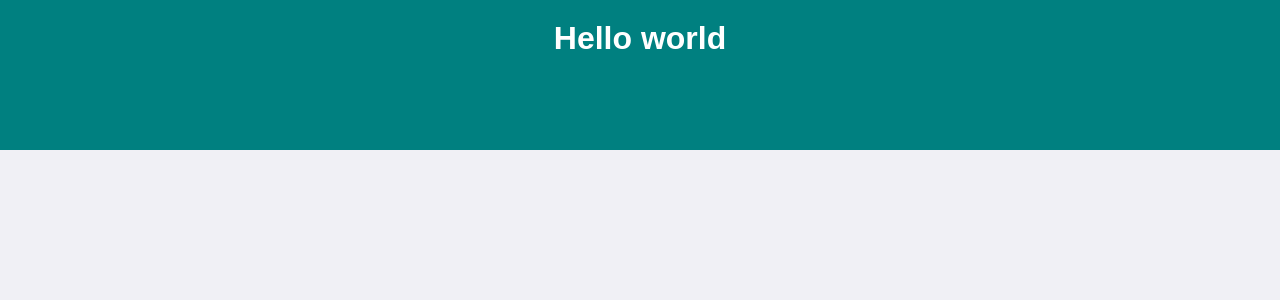
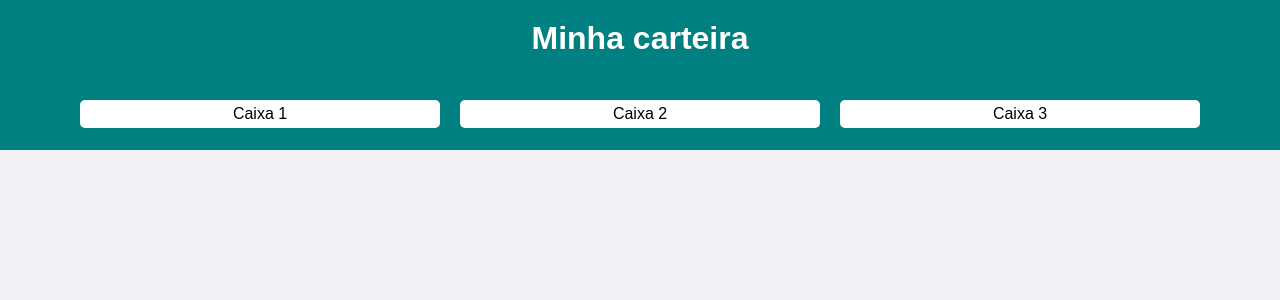
Before and after one commit to gabisartori/financeiro, a React (Create React App) app: page / in a window 1280 px wide. Shown: the top 300 px of the page. Built offline with nearby package versions, Linux system fonts and the light colour scheme.

Commit message:
Modelos para caixas de resumo

```diff
--- a/src/App.tsx
+++ b/src/App.tsx
@@ -1,5 +1,6 @@
 import React from 'react';
 import Header from './components/Header/index';
+import Summary from './components/Summary';
 import GlobalStyle from './styles/global';
 
 function App() {
@@ -7,6 +8,7 @@ function App() {
     <div>
       <GlobalStyle />
       <Header />
+      <Summary />
     </div>
   );
 }
--- a/src/components/Header/index.tsx
+++ b/src/components/Header/index.tsx
@@ -2,12 +2,12 @@ import * as C from './style';
 
 export default function Header(){
     return(
-        <C.container>
+        <C.Container>
             <C.Header>
                 <C.Title>
-                    Hello world
+                    Minha carteira
                 </C.Title>
             </C.Header>
-        </C.container>
+        </C.Container>
     )
 };
--- a/src/components/Header/style.tsx
+++ b/src/components/Header/style.tsx
@@ -1,6 +1,6 @@
 import styled from 'styled-components';
 
-export const container = styled.div`
+export const Container = styled.div`
     height: 150px;
     text-align: center;
     background-color: teal;
@@ -9,6 +9,6 @@ export const container = styled.div`
 export const Header = styled.h1``;
 
 export const Title = styled.div`
-    padding: 20px;
+    padding-top: 20px;
     color: #fff;
 `;
--- /dev/null
+++ b/src/components/Summary/index.tsx
@@ -0,0 +1,12 @@
+import * as C from './style';
+import SummaryItem from '../SummaryItem';
+
+export default function Summary(){
+    return(
+        <C.Container>
+            <SummaryItem text="Caixa 1"/>
+            <SummaryItem text="Caixa 2"/>
+            <SummaryItem text="Caixa 3"/>
+        </C.Container>
+        )
+};
--- /dev/null
+++ b/src/components/Summary/style.tsx
@@ -0,0 +1,11 @@
+import styled from 'styled-components';
+
+export const Container = styled.div`
+    max-width: 1120px;
+    width: 98%;
+    margin: 0 auto;
+    display: flex;
+    gap: 20px;
+    margin-top: -50px;
+    justify-content: space-around;
+`;
--- /dev/null
+++ b/src/components/SummaryItem/index.tsx
@@ -0,0 +1,13 @@
+import * as C from './style';
+
+type SummaryItemProps = {
+    text: string
+}
+
+export default function SummaryItem(props: SummaryItemProps){
+    return(
+        <C.Container>
+            {props.text}
+        </C.Container>
+        )
+};
--- /dev/null
+++ b/src/components/SummaryItem/style.tsx
@@ -0,0 +1,11 @@
+import styled from 'styled-components';
+
+export const Container = styled.div`
+    display: flex;
+    flex-direction: column;
+    align-items: center;
+    background-color: #fff;
+    border-radius: 5px;
+    padding: 5px 15px;
+    width: 30%;
+`;
```
